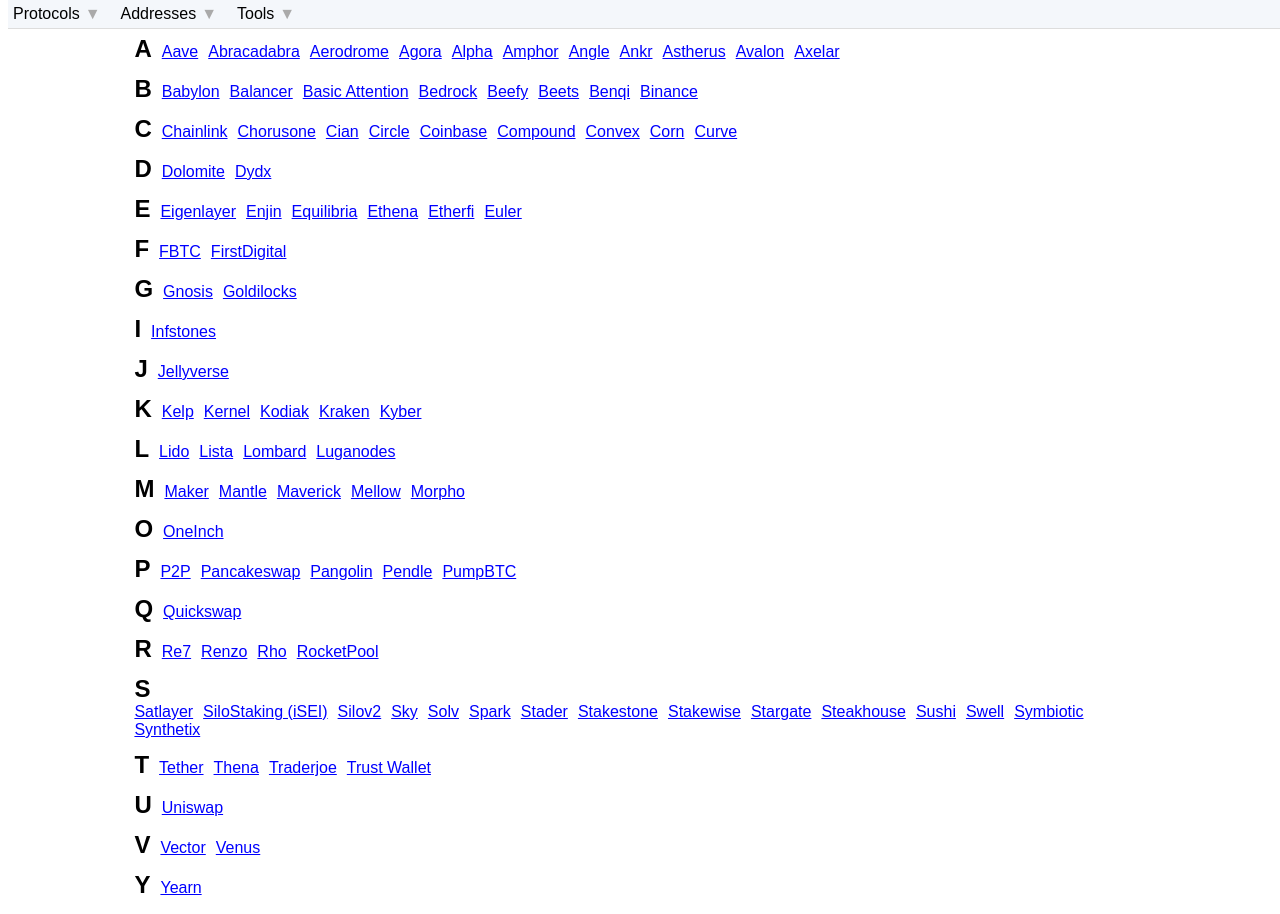
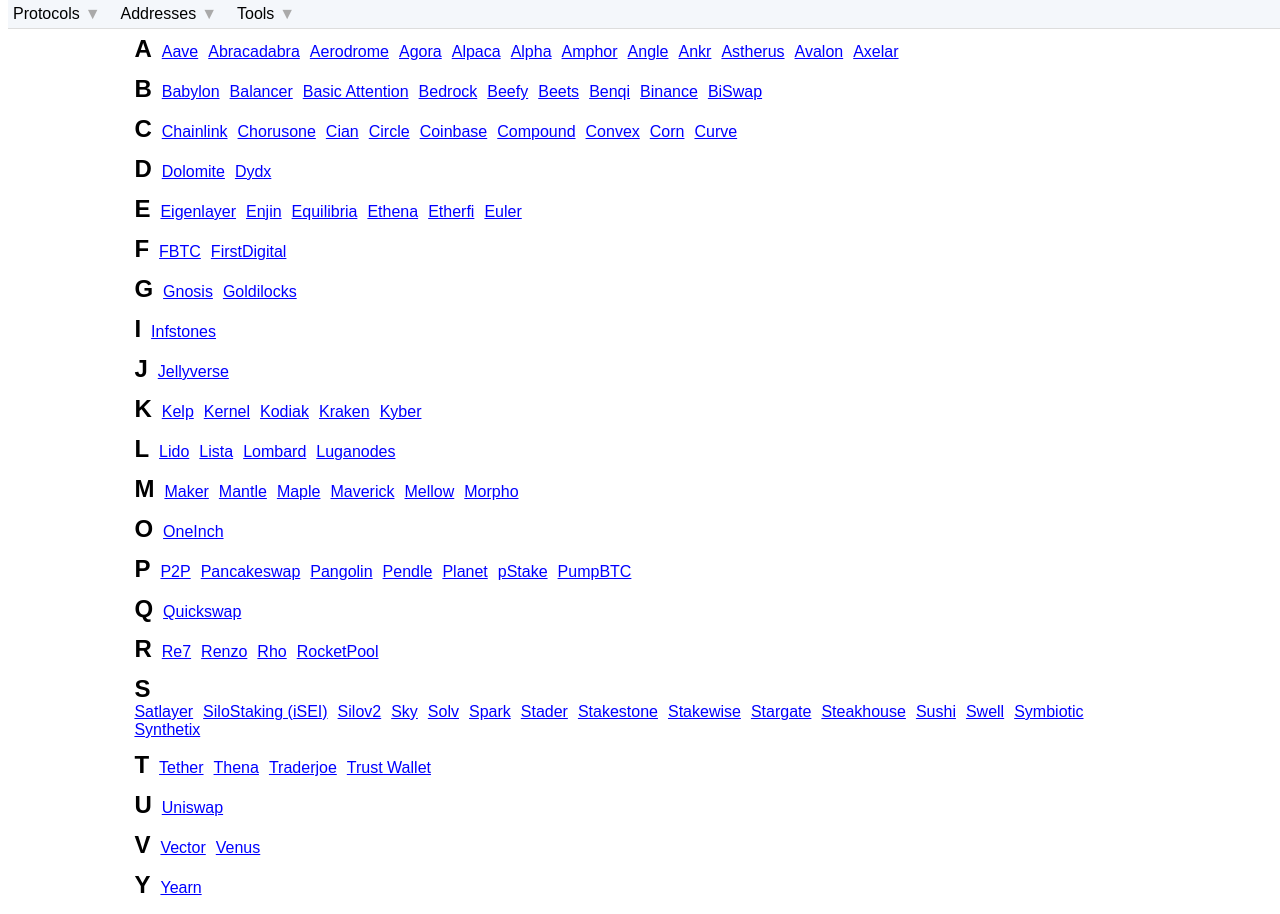
Before and after one commit to 0xVanfer/protocol_tools, a plain HTML site: page tools/protocol_links.html in a window 1280 px wide. Drawn offline with Linux system fonts and the light colour scheme.

Commit message:
[feat] add protocol links

```diff
--- a/tools/protocol_links.html
+++ b/tools/protocol_links.html
@@ -52,6 +52,7 @@
             { name: "Aave", url: "https://aave.com/" },
             { name: "Abracadabra", url: "https://abracadabra.money/" },
             { name: "Agora", url: "https://www.agora.finance/" },
+            { name: "Alpaca", url: "https://alpaca.markets/" },
             { name: "Alpha", url: "https://alphaventuredao.io/" },
             { name: "Amphor", url: "https://amphor.io/" },
             { name: "Angle", url: "https://app.angle.money/" },
@@ -67,7 +68,8 @@
             { name: "Beefy", url: "https://app.beefy.finance/" },
             { name: "Beets", url: "https://beets.fi/" },
             { name: "Benqi", url: "https://benqi.fi/" },
-            { name: "Binance", url: "https://binance.com" },
+            { name: "Binance", url: "https://binance.com/" },
+            { name: "BiSwap", url: "https://biswap.org/" },
             { name: "Chainlink", url: "https://chain.link/" },
             { name: "Chorusone", url: "https://chorus.one/" },
             { name: "Cian", url: "https://cian.app/" },
@@ -102,6 +104,7 @@
             { name: "Luganodes", url: "https://www.luganodes.com/" },
             { name: "Maker", url: "https://sky.money/" },
             { name: "Mantle", url: "https://www.mantle.xyz/meth" },
+            { name: "Maple", url: "https://maple.finance/" },
             { name: "Maverick", url: "https://www.mav.xyz/" },
             { name: "Mellow", url: "https://app.mellow.finance/vaults" },
             { name: "Morpho", url: "https://app.morpho.org/" },
@@ -110,6 +113,8 @@
             { name: "Pancakeswap", url: "https://pancakeswap.finance/" },
             { name: "Pangolin", url: "https://www.pangolin.exchange/" },
             { name: "Pendle", url: "https://www.pendle.finance/" },
+            { name: "Planet", url: "https://app.planet.finance/" },
+            { name: "pStake", url: "https://pstake.finance/" },
             { name: "PumpBTC", url: "https://mainnet.pumpbtc.xyz/" },
             { name: "Quickswap", url: "https://quickswap.exchange/" },
             { name: "Re7", url: "https://www.re7.capital/" },
```
